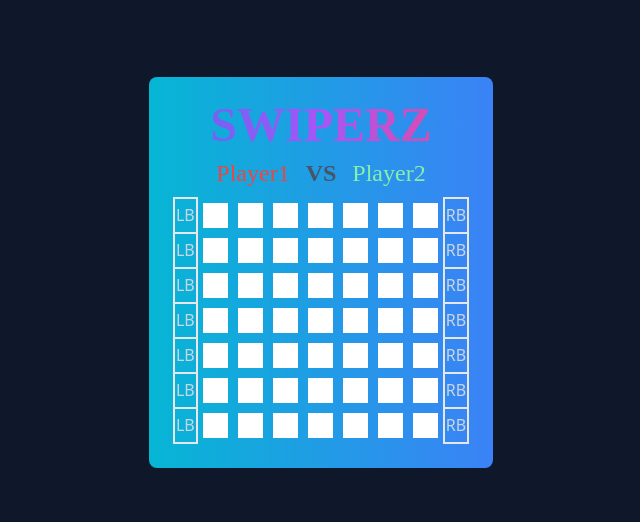
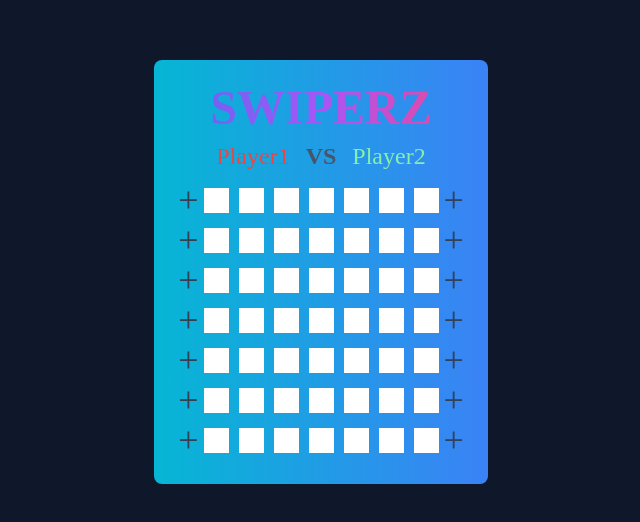
Before and after one commit to marcschul/swiperz, a React (Create React App) app: page / in a window 1280 px wide. Shown: the part 128-650 px from the top of the page, without its empty margins (319-959 px from the left). Built offline with nearby package versions, Linux system fonts and the light colour scheme; a web font is replaced by a local one.

Commit message:
replace input for buttons, RB works correctly

```diff
--- a/src/components/Board/Grid.jsx
+++ b/src/components/Board/Grid.jsx
@@ -18,16 +18,17 @@ export default function Grid(props) {
   }
 
   return (
-    <div className="flex justify-center text-slate-300 ">
-      <table>
+      <table className="flex justify-center text-slate-300">
         <tbody>
           {grid.map((item, index) => {
             return (
-              <tr key={`${index}`}>
+              <tr key={`${index}`} className="max-h-[20px]">
 
                 {/* LEFT BUTTON */}
                 <td key={`${index + '0'}`}
-                    className="border-2" onClick={() => {
+                    className="font-paint text-slate-700 text-4xl p-0 m-0">
+                    <button
+                    onClick={() => {
                     for (let i = 0; i < props.gameState.board[index].length; i++) {
                       if (!props.gameState.board[index][i]) {
                         const newBoard = [...props.gameState.board];
@@ -37,7 +38,6 @@ export default function Grid(props) {
                         if (props.gameState.currentPlayer === 1) {
                           newPlayer = 2;
                         }
-
                         if (props.gameState.currentPlayer === 2) {
                           newPlayer = 1;
                         }
@@ -51,7 +51,9 @@ export default function Grid(props) {
                       }
                     }
                     console.log(props.gameState)
-                  }}>LB</td>
+                  }}>+
+                  </button>
+                  </td>
 
                 {/* ROW */}
                 <td key={`${index + '1'}`} >{item[0]}</td>
@@ -64,15 +66,40 @@ export default function Grid(props) {
 
 
                 {/* RIGHT BUTTON */}
-                <td key={`${index + '8'}`}  className="border-2" onClick={() => {
-                    console.log('right button click', 'index ===', index);
-                  }}>RB</td>
+                <td key={`${index + '9'}`}
+                    className="font-paint text-slate-700 text-4xl p-0 m-0">
+                    <button
+                    onClick={() => {
+                    for (let i = props.gameState.board[index].length - 1; i >= 0; i--) {
+                      if (!props.gameState.board[index][i]) {
+                        const newBoard = [...props.gameState.board];
+                        newBoard[index][i] = props.gameState.currentPlayer;
+
+                        let newPlayer;
+                        if (props.gameState.currentPlayer === 1) {
+                          newPlayer = 2;
+                        }
+                        if (props.gameState.currentPlayer === 2) {
+                          newPlayer = 1;
+                        }
+
+                        props.setGameState(prevState => ({
+                          ...prevState,
+                          board: newBoard,
+                          currentPlayer: newPlayer
+                        }))
+                        break;
+                      }
+                    }
+                    console.log(props.gameState)
+                  }}>+
+                  </button>
+                  </td>
 
               </tr>
             );
           })}
         </tbody>
       </table>
-    </div>
   );
 }
--- a/src/components/Board/Node.jsx
+++ b/src/components/Board/Node.jsx
@@ -1,19 +1,17 @@
-import { useEffect, useState } from 'react'
-
 export default function Block(props) {
 
   let classState;
 
   if (props.state === '0') {
-    classState = "bg-white m-1 min-w-[25px] min-h-[25px]";
+    classState = "bg-white mx-1 min-w-[25px] min-h-[25px]";
   }
 
   if (props.state === '1') {
-    classState = "bg-red-500 m-1 min-w-[25px] min-h-[25px]";
+    classState = "bg-red-500 mx-1 min-w-[25px] min-h-[25px]";
   }
 
   if (props.state === '2') {
-    classState = "bg-green-500 m-1 min-w-[25px] min-h-[25px]";
+    classState = "bg-green-500 mx-1 min-w-[25px] min-h-[25px]";
   }
 
   return (
```
